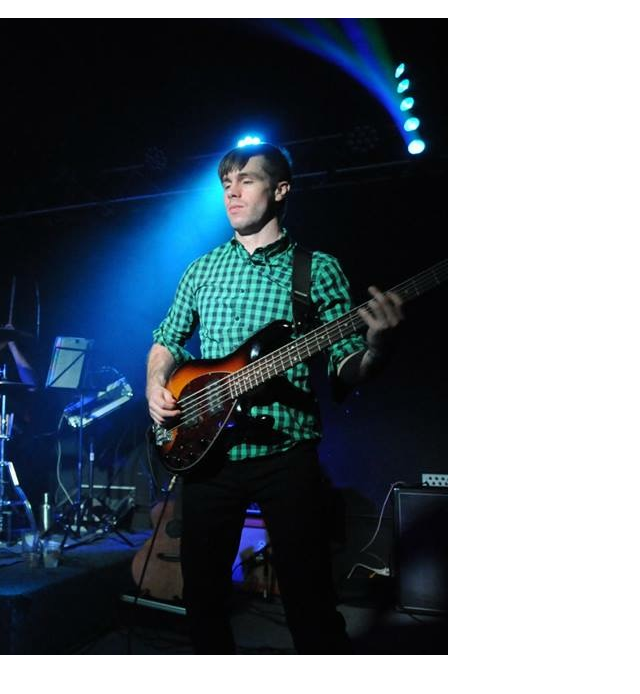
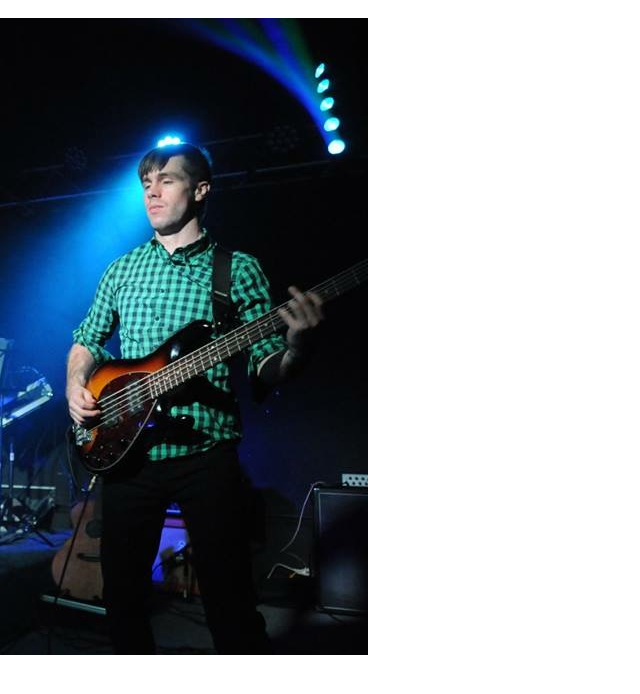
Before and after one commit to servinjbass/servinjbass.github.io, a plain HTML site: page index.html in a window 1280 px wide. Shown: the part 48-742 px from the top of the page, without its empty margins (0-640 px from the left). Drawn offline with Linux system fonts and the light colour scheme.

Commit message:
Update index.html

```diff
--- a/index.html
+++ b/index.html
@@ -1,5 +1,5 @@
 <html>
 <h1>Josh Pittman</h1>
-<div style="margin: 0px 0px 0px -520px;">
+<div style="margin: 0px 0px 0px -600px;">
   <img src="IMG_4764.JPG" /></div>
 </html>
```
